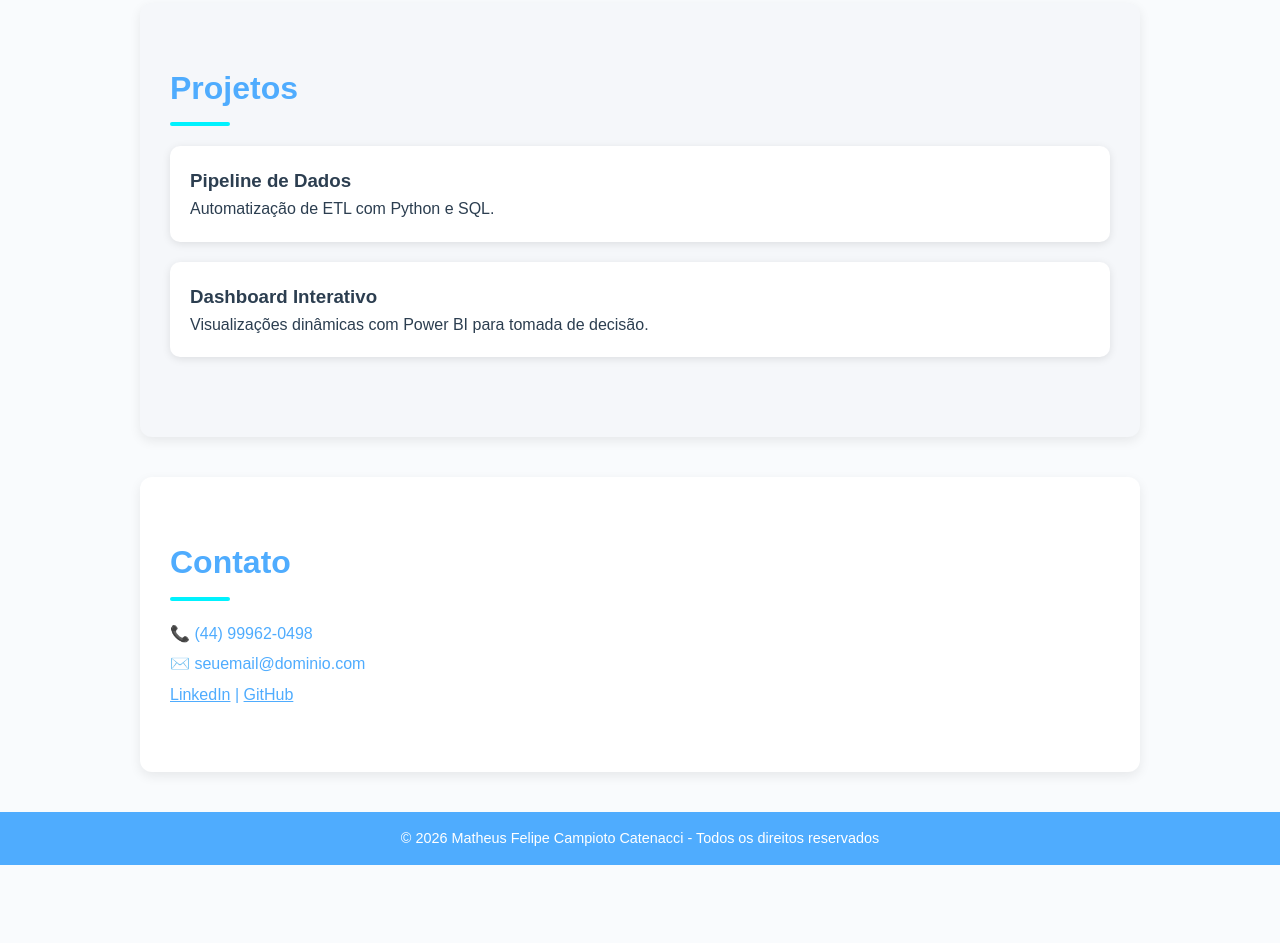
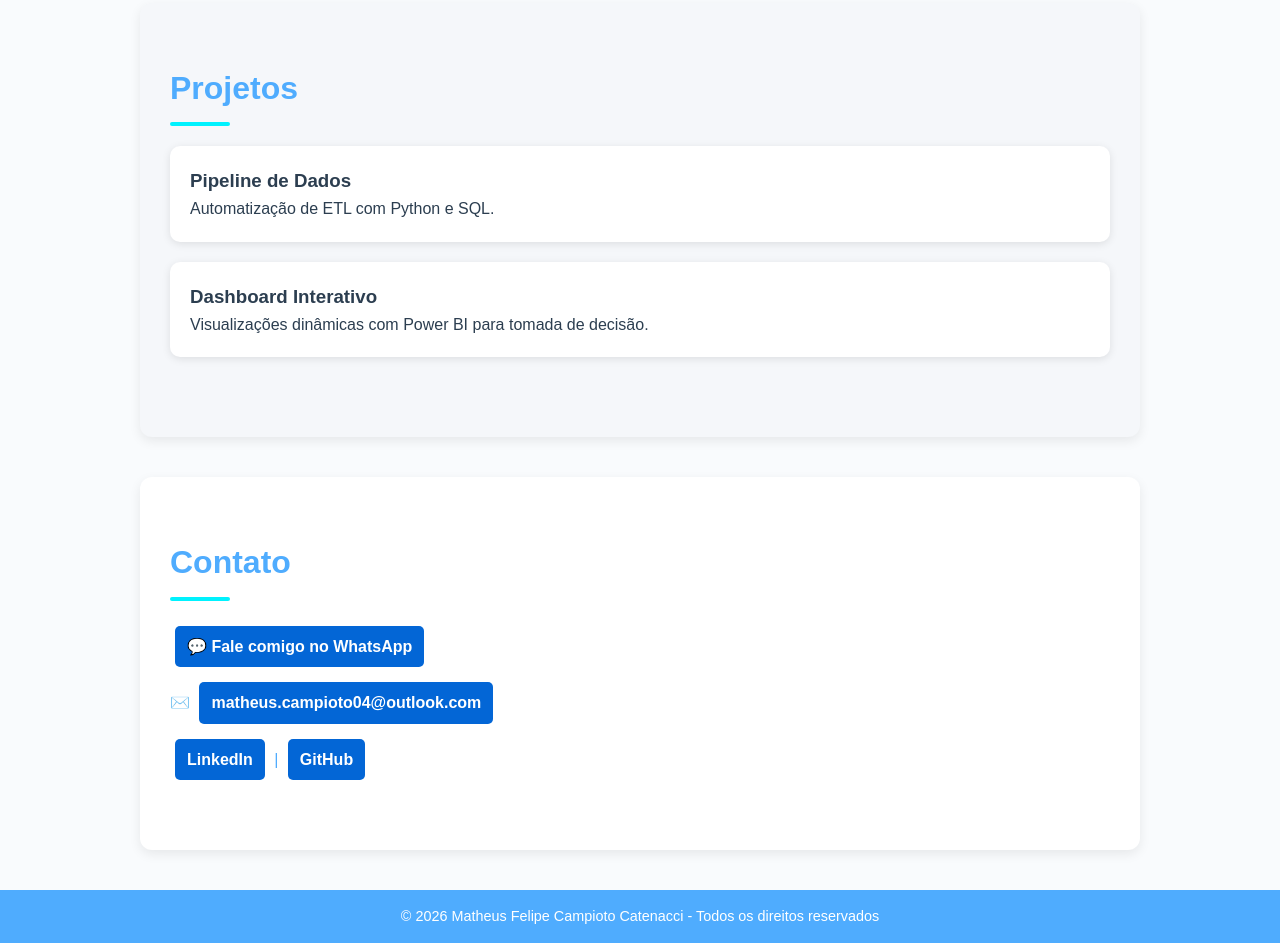
Before and after one commit to MatheusCampioto/sitedev, a plain HTML site: page index.html in a window 1280 px wide. Shown: the part 1902-2845 px from the top of the page. Before the commit the page ends 2767 px from the top, so only its background shows below. Drawn offline with Linux system fonts and the light colour scheme.

Commit message:
alterações no HTML/CSS

```diff
--- a/index.html
+++ b/index.html
@@ -67,13 +67,22 @@
     </div>
   </section>
 
-  <!-- Seção Contato -->
-  <section id="contato">
-    <h2>Contato</h2>
-    <p>📞 (44) 99962-0498</p>
-    <p>✉️ seuemail@dominio.com</p>
-    <p><a href="https://linkedin.com/in/seuusuario">LinkedIn</a> | <a href="https://github.com/seuusuario">GitHub</a></p>
-  </section>
+ <!-- Seção Contato -->
+<section id="contato">
+  <h2>Contato</h2>
+  <p>
+    <a href="https://wa.me/5544999620498" target="_blank" class="whatsapp-btn">
+      💬 Fale comigo no WhatsApp
+    </a>
+  </p>
+  <p>
+    ✉️ <a href="mailto:matheus.campioto04@outlook.com">matheus.campioto04@outlook.com</a>
+  </p>
+  <p>
+    <a href="https://www.linkedin.com/in/matheus-campioto-9b1aaa225/" target="_blank">LinkedIn</a> |
+    <a href="https://github.com/MatheusCampioto" target="_blank">GitHub</a>
+  </p>
+</section>
 
   <!-- Rodapé -->
   <footer>
--- a/style.css
+++ b/style.css
@@ -133,3 +133,33 @@ footer {
   .hero p { font-size: 1rem; }
   section { padding: 30px 20px; }
 }
+
+#contato a {
+  display: inline-block;
+  margin: 5px;
+  padding: 8px 12px;
+  background-color: #0366d6; /* azul GitHub */
+  color: #fff;
+  text-decoration: none;
+  border-radius: 5px;
+  font-weight: bold;
+}
+
+#contato a:hover {
+  background-color: #024c9a;
+}
+
+.whatsapp-btn {
+  display: inline-block;
+  background-color: #25D366; /* verde oficial do WhatsApp */
+  color: white;
+  padding: 10px 20px;
+  border-radius: 8px;
+  text-decoration: none;
+  font-weight: bold;
+  transition: background-color 0.3s ease;
+}
+
+.whatsapp-btn:hover {
+  background-color: #1ebe5d;
+}
```
Also changed, not shown: readme.md (added).
